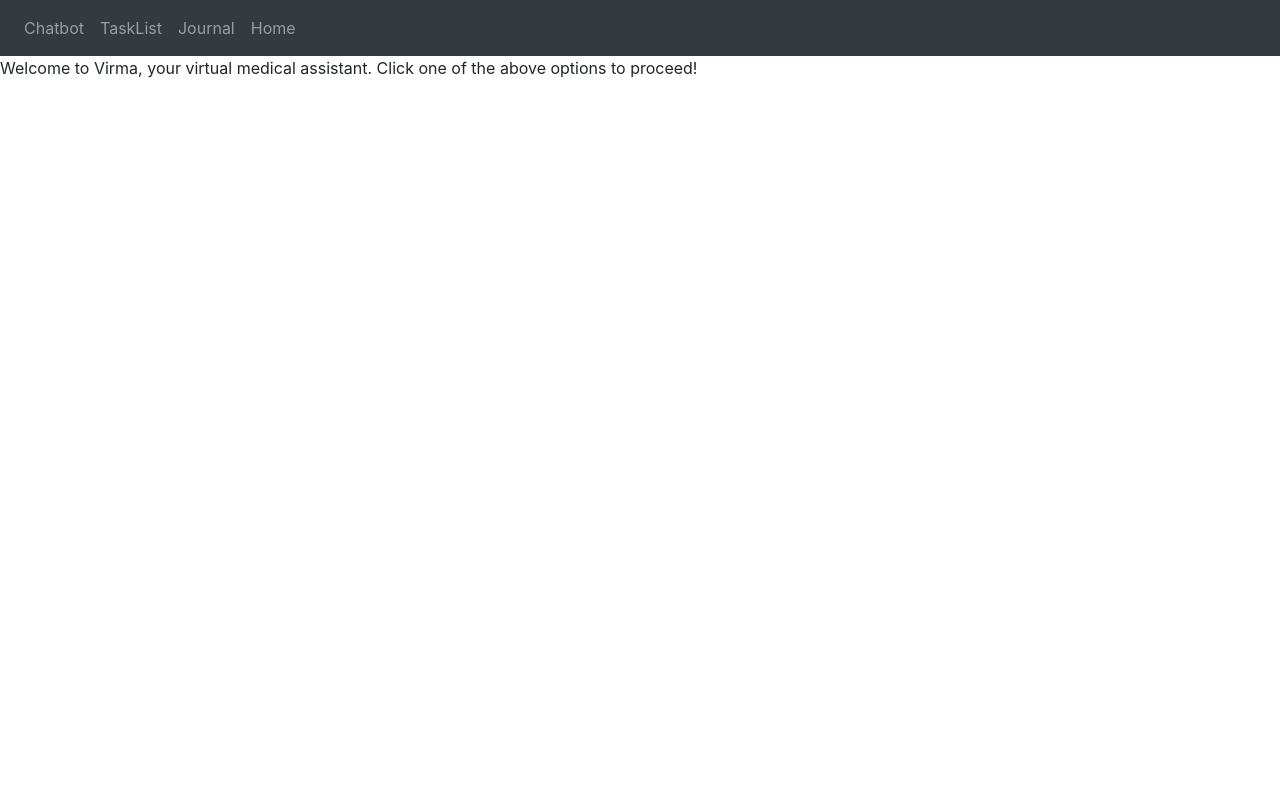
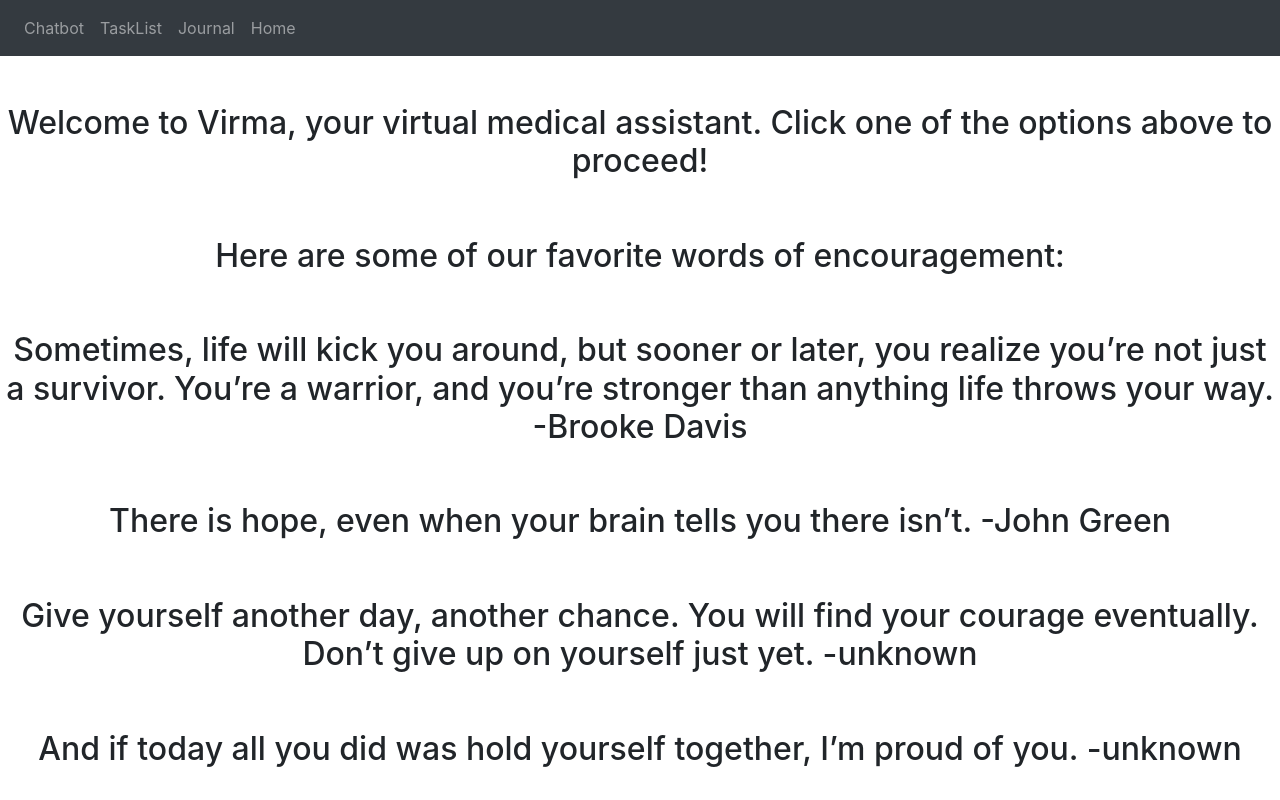
Before and after one commit to kpullela10/Virma_MOOD2022_DesignProject, a Flask app: page / in a window 1280 px wide. Run offline with Flask 2, Linux system fonts and the light colour scheme; some libraries are stand-ins or nearby versions.

Commit message:
front page

```diff
--- a/Website/templates/home.html
+++ b/Website/templates/home.html
@@ -2,6 +2,36 @@
 
 {% block body %}
 
-{{ salut }}
+<br />
+<br />
+
+<h2 align="center">{{salut}}</h2>
+
+<br />
+<br />
+
+<h2 align="center">{{quotes}}</h2>
+
+<br />
+<br />
+
+<h2 align="center">{{inspiration}}</h2>
+
+<br />
+<br />
+
+<h2 align="center">{{inspiration3}}</h2>
+
+<br />
+<br />
+
+<h2 align="center">{{inspiration2}}</h2>
+
+<br />
+<br />
+
+<h2 align="center">{{inspiration4}}</h2>
+
+
 
 {% endblock %}
--- a/Website/views.py
+++ b/Website/views.py
@@ -6,4 +6,5 @@ views = Blueprint('views', __name__)
 @views.route('/')
 def home():
     return render_template("home.html", salut='Welcome to Virma, your virtual medical assistant. Click one of the '
-                                              'above options to proceed!')
+                                              'options above to proceed!',quotes='Here are some of our favorite words of encouragement:', inspiration='Sometimes, life will kick you around, but sooner or later, you realize you’re not just a survivor. You’re a warrior, and you’re stronger than anything life throws your way. -Brooke Davis',
+                                              inspiration2='Give yourself another day, another chance. You will find your courage eventually. Don’t give up on yourself just yet. -unknown', inspiration3='There is hope, even when your brain tells you there isn’t. -John Green', inspiration4='And if today all you did was hold yourself together, I’m proud of you. -unknown')
```
